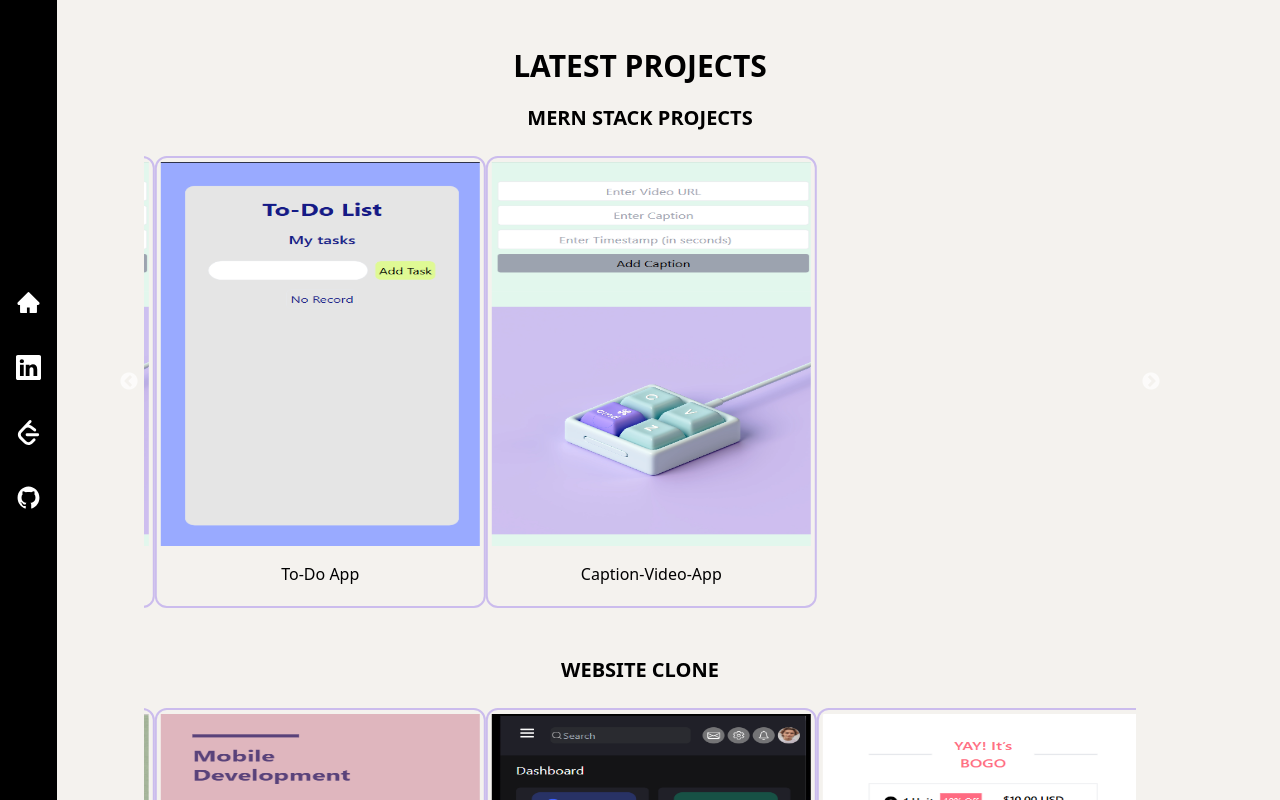
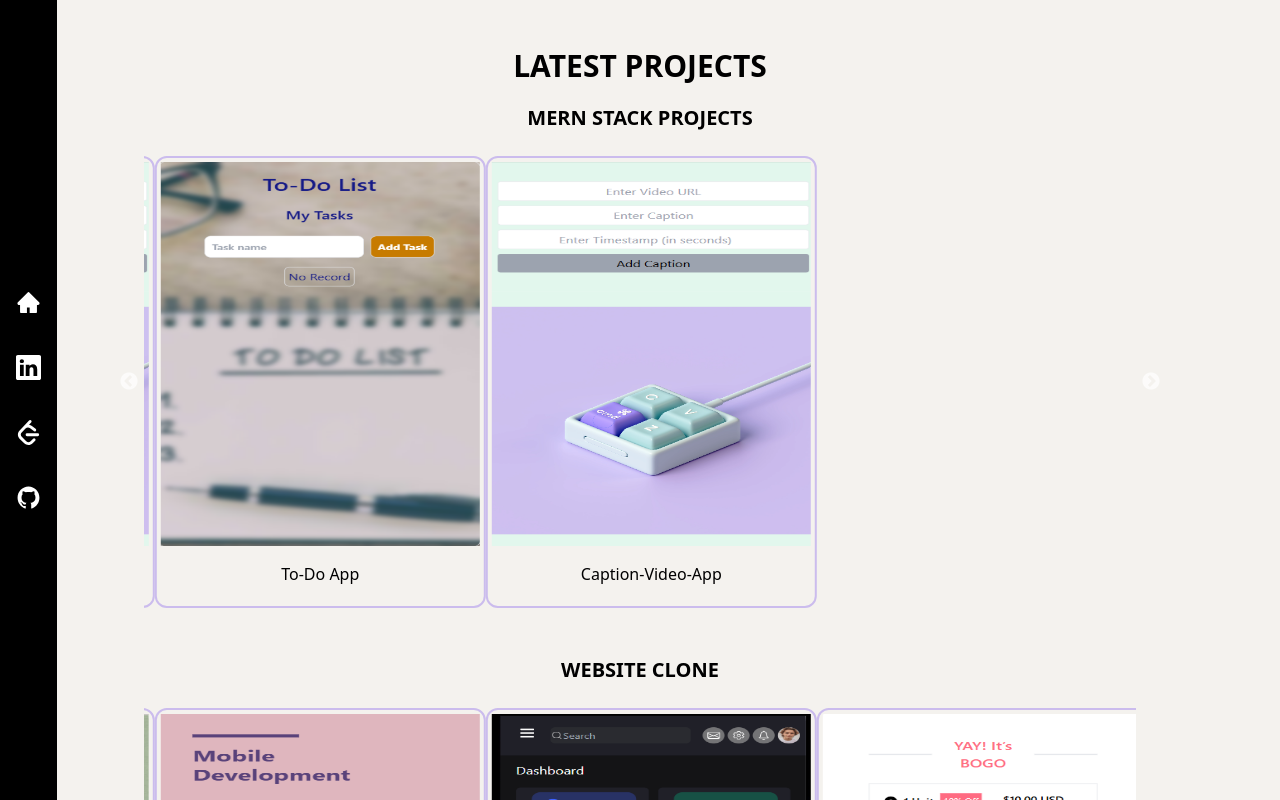
Before and after one commit to singh-aparna/portfolio-aparna-singh, a React (Create React App) app: page /latest-work in a window 1280 px wide. Built offline with nearby package versions, Linux system fonts and the light colour scheme.

Commit message:
Updation

```diff
--- a/src/Webview/LatestWork/LatestWork.js
+++ b/src/Webview/LatestWork/LatestWork.js
@@ -5,7 +5,7 @@ import LatestworkDesigns from "../Component/LatestworkDesigns/LatestworkDesigns"
 // import "../Image/design1.PNG";
 // import "../Image/image-4.png";
 import "../Image/Image55.png";
-import "../Image/Image66.png";
+import "../Image/Image77.png";
 import "../Image/Image11.png";
 import "../Image/Image22.png";
 import "../Image/Image33.png";
@@ -84,7 +84,7 @@ const LatestWork = () => {
 
   const designs1 = [
     {
-      image: "../Image/Image66.png",
+      image: "../Image/Image77.png",
       link: "https://to-do-app-react-node-uclf.vercel.app/",
       ProjectName: "To-Do App",
       ProjectDesc: ""
```
Also changed, not shown: public/Image/Image77.png (added), src/Webview/Image/Image77.png (added).
